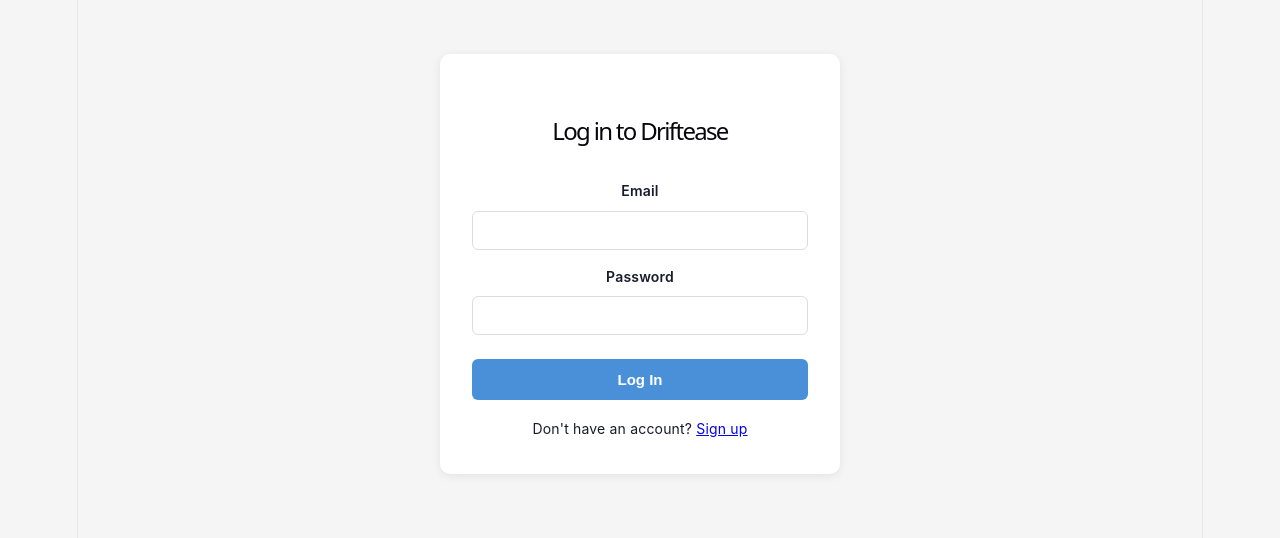
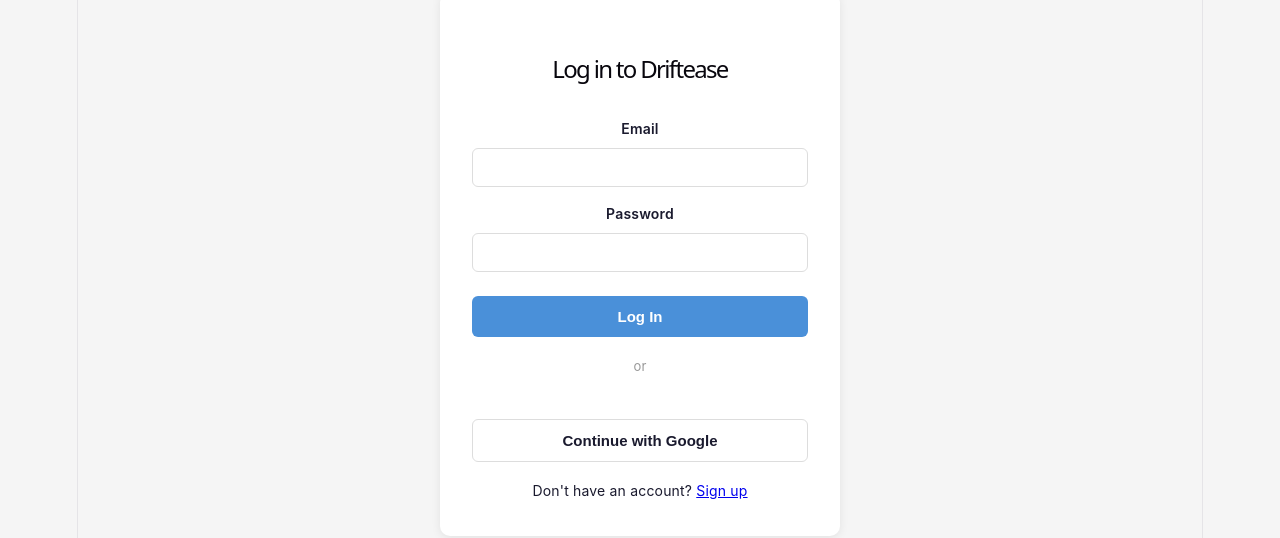
Before and after one commit to GiannfrancoC340/DrifteaseAutomotive, a React (Vite) app in the folder client/: page /login in a window 1280 px wide. Shown: the part 136-674 px from the top of the page. Built offline with nearby package versions, Linux system fonts and the light colour scheme; no server answers.

Commit message:
integrated Google signup/login

```diff
--- a/client/src/App.css
+++ b/client/src/App.css
@@ -102,3 +102,16 @@
   font-size: 14px;
   margin-bottom: 8px;
 }
+
+.divider {
+  text-align: center;
+  margin: 16px 0;
+  color: #999;
+  font-size: 13px;
+}
+
+.google-btn {
+  background-color: white !important;
+  color: #1a1a2e !important;
+  border: 1px solid #ddd !important;
+}
--- a/client/src/pages/Login.tsx
+++ b/client/src/pages/Login.tsx
@@ -1,8 +1,9 @@
 import { useState } from "react";
 import type { FormEvent } from "react";
 import { useNavigate, Link } from "react-router-dom";
-import { signInWithEmailAndPassword } from "firebase/auth";
-import { auth } from "../lib/firebase";
+import { signInWithEmailAndPassword, signInWithPopup, GoogleAuthProvider } from "firebase/auth";
+import { doc, getDoc, setDoc } from "firebase/firestore";
+import { auth, db } from "../lib/firebase";
 
 export default function Login() {
   const [email, setEmail] = useState("");
@@ -21,6 +22,33 @@
       navigate("/dashboard");
     } catch (err: any) {
       setError("Invalid email or password");
+    } finally {
+      setLoading(false);
+    }
+  }
+
+  async function handleGoogleSignIn() {
+    setError("");
+    try {
+      setLoading(true);
+      const provider = new GoogleAuthProvider();
+      const result = await signInWithPopup(auth, provider);
+      const user = result.user;
+
+      // Create a Firestore profile if this is their first time signing in
+      const userDoc = await getDoc(doc(db, "users", user.uid));
+      if (!userDoc.exists()) {
+        await setDoc(doc(db, "users", user.uid), {
+          fullName: user.displayName || "",
+          email: user.email,
+          role: "renter",
+          createdAt: new Date().toISOString(),
+        });
+      }
+
+      navigate("/dashboard");
+    } catch (err: any) {
+      setError("Google sign-in failed");
     } finally {
       setLoading(false);
     }
@@ -54,6 +82,12 @@
           {loading ? "Logging in..." : "Log In"}
         </button>
 
+        <div className="divider">or</div>
+
+        <button type="button" onClick={handleGoogleSignIn} disabled={loading} className="google-btn">
+          Continue with Google
+        </button>
+
         <p className="auth-switch">
           Don't have an account? <Link to="/signup">Sign up</Link>
         </p>
--- a/client/src/pages/Signup.tsx
+++ b/client/src/pages/Signup.tsx
@@ -1,8 +1,8 @@
 import { useState } from "react";
 import type { FormEvent } from "react";
 import { useNavigate, Link } from "react-router-dom";
-import { createUserWithEmailAndPassword, updateProfile } from "firebase/auth";
-import { doc, setDoc } from "firebase/firestore";
+import { createUserWithEmailAndPassword, updateProfile, signInWithPopup, GoogleAuthProvider } from "firebase/auth";
+import { doc, getDoc, setDoc } from "firebase/firestore";
 import { auth, db } from "../lib/firebase";
 
 export default function Signup() {
@@ -46,6 +46,33 @@
       navigate("/dashboard");
     } catch (err: any) {
       setError(err.message || "Failed to create an account");
+    } finally {
+      setLoading(false);
+    }
+  }
+
+  async function handleGoogleSignIn() {
+    setError("");
+    try {
+      setLoading(true);
+      const provider = new GoogleAuthProvider();
+      const result = await signInWithPopup(auth, provider);
+      const user = result.user;
+
+      // Create a Firestore profile if this is their first time signing in
+      const userDoc = await getDoc(doc(db, "users", user.uid));
+      if (!userDoc.exists()) {
+        await setDoc(doc(db, "users", user.uid), {
+          fullName: user.displayName || "",
+          email: user.email,
+          role: "renter",
+          createdAt: new Date().toISOString(),
+        });
+      }
+
+      navigate("/dashboard");
+    } catch (err: any) {
+      setError("Google sign-in failed");
     } finally {
       setLoading(false);
     }
@@ -97,6 +124,12 @@
           {loading ? "Creating account..." : "Sign Up"}
         </button>
 
+        <div className="divider">or</div>
+
+        <button type="button" onClick={handleGoogleSignIn} disabled={loading} className="google-btn">
+          Continue with Google
+        </button>
+
         <p className="auth-switch">
           Already have an account? <Link to="/login">Log in</Link>
         </p>
```
